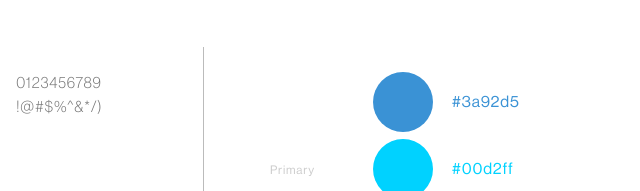
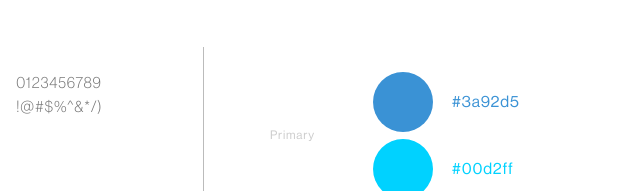
Before and after one commit to umerfarooq69/codex, a plain HTML site: page mosque.html in a window 1280 px wide. Shown: the part 1009-1200 px from the top of the page, 575-1215 px from the left. Drawn offline with Linux system fonts and the light colour scheme.

Commit message:
mosuque done

```diff
--- a/assets/less/portfolio.less
+++ b/assets/less/portfolio.less
@@ -1345,6 +1345,11 @@ section.sec-mosque {
           width: 100px;
           font-size: 12px;
           color: #cccccc;
+
+          &.relative {
+            position: relative;
+            top: -35px;
+          }
         }
 
         .color {
--- a/mosque.html
+++ b/mosque.html
@@ -246,7 +246,7 @@
                                 </p>
 
                                 <p class="color-2">
-                                    <span class="color-name">
+                                    <span class="color-name relative">
                                         Primary
                                     </span>
                                     <span class="color color2"></span>
```
Also changed, not shown: assets/css/style.css, 1 other file.
